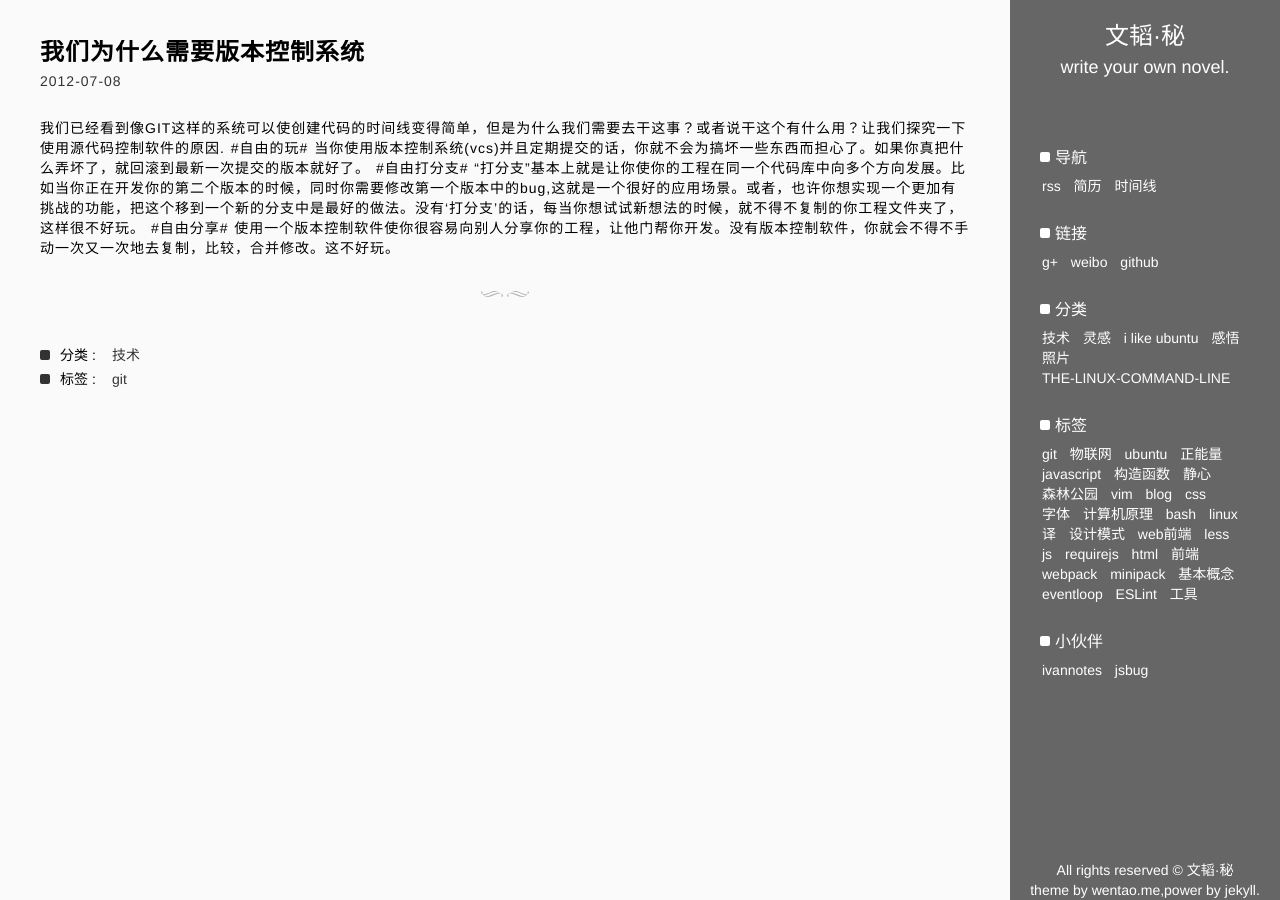
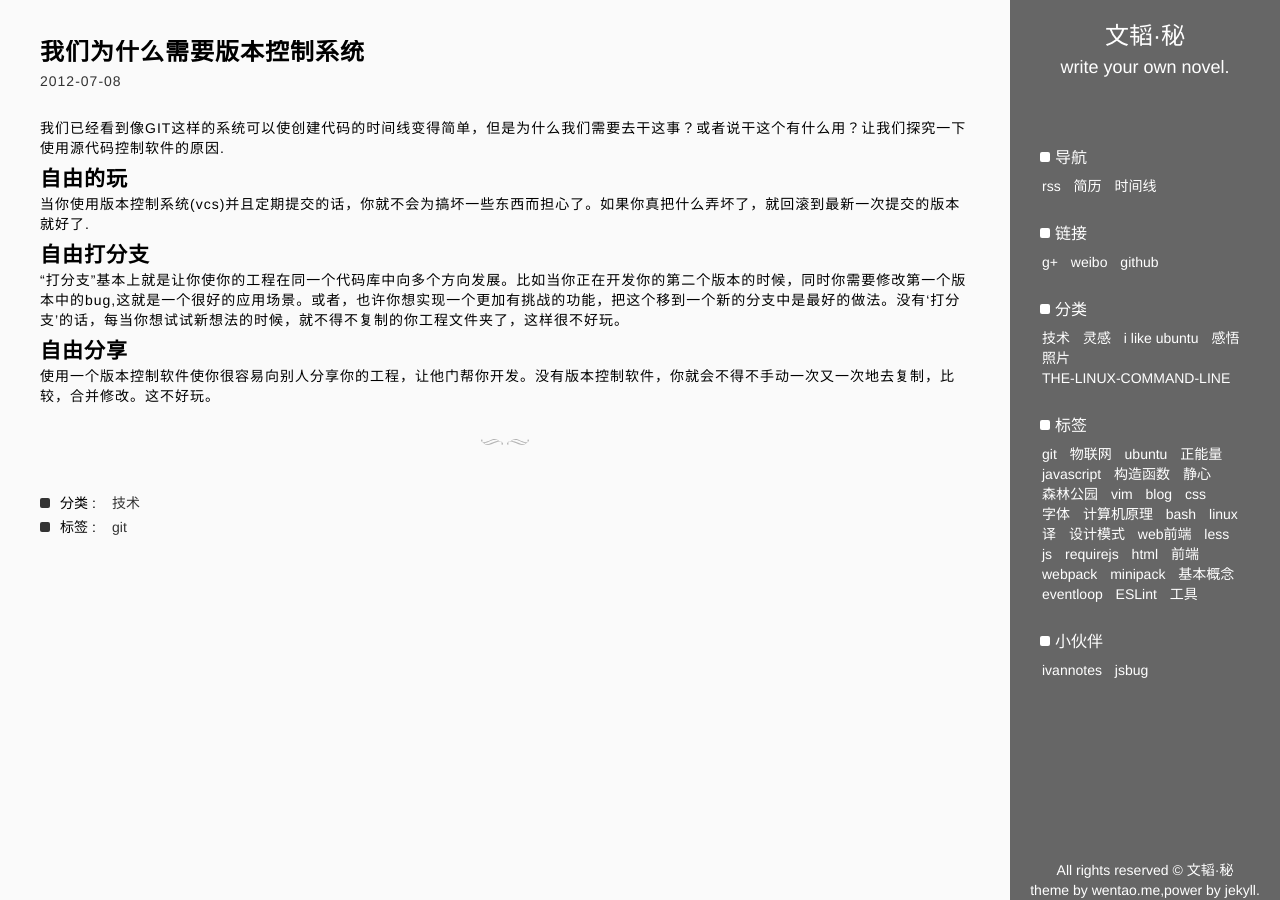
Before and after one commit to zhangwentao/blog, a Jekyll site: the page built from _posts/2012-07-08-我们为什么需要版本控制系统.md, in a window 1280 px wide. Built offline with Jekyll 4.4.1, drawn with Linux system fonts in a browser that asks for light colours; comment, search, counter and statistics services are not loaded.

```diff
--- a/_posts/2012-07-08-我们为什么需要版本控制系统.md
+++ b/_posts/2012-07-08-我们为什么需要版本控制系统.md
@@ -6,9 +6,9 @@ tag: git
 ---
 
 我们已经看到像GIT这样的系统可以使创建代码的时间线变得简单，但是为什么我们需要去干这事？或者说干这个有什么用？让我们探究一下使用源代码控制软件的原因.
-#自由的玩#
-当你使用版本控制系统(vcs)并且定期提交的话，你就不会为搞坏一些东西而担心了。如果你真把什么弄坏了，就回滚到最新一次提交的版本就好了。
-#自由打分支#
+# 自由的玩
+当你使用版本控制系统(vcs)并且定期提交的话，你就不会为搞坏一些东西而担心了。如果你真把什么弄坏了，就回滚到最新一次提交的版本就好了.
+# 自由打分支
 “打分支”基本上就是让你使你的工程在同一个代码库中向多个方向发展。比如当你正在开发你的第二个版本的时候，同时你需要修改第一个版本中的bug,这就是一个很好的应用场景。或者，也许你想实现一个更加有挑战的功能，把这个移到一个新的分支中是最好的做法。没有‘打分支’的话，每当你想试试新想法的时候，就不得不复制的你工程文件夹了，这样很不好玩。
-#自由分享#
+# 自由分享
 使用一个版本控制软件使你很容易向别人分享你的工程，让他门帮你开发。没有版本控制软件，你就会不得不手动一次又一次地去复制，比较，合并修改。这不好玩。
```
